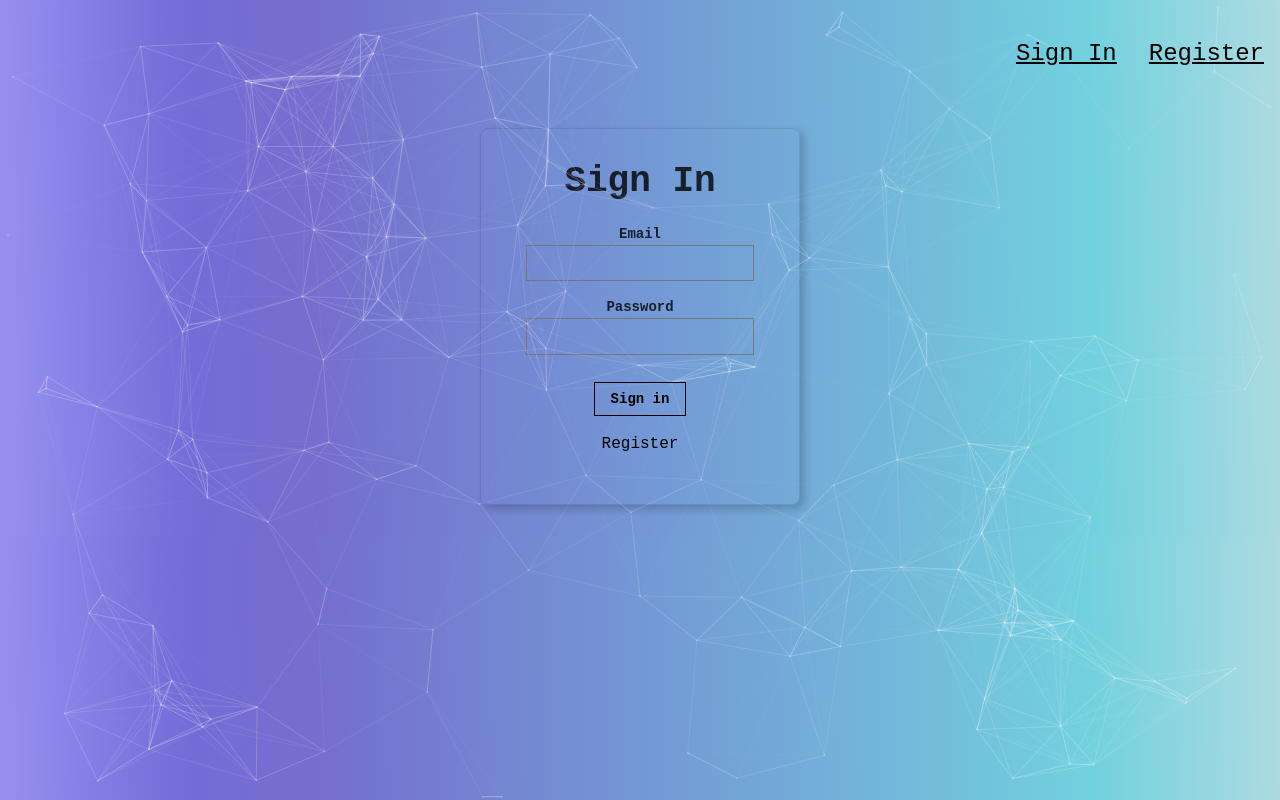
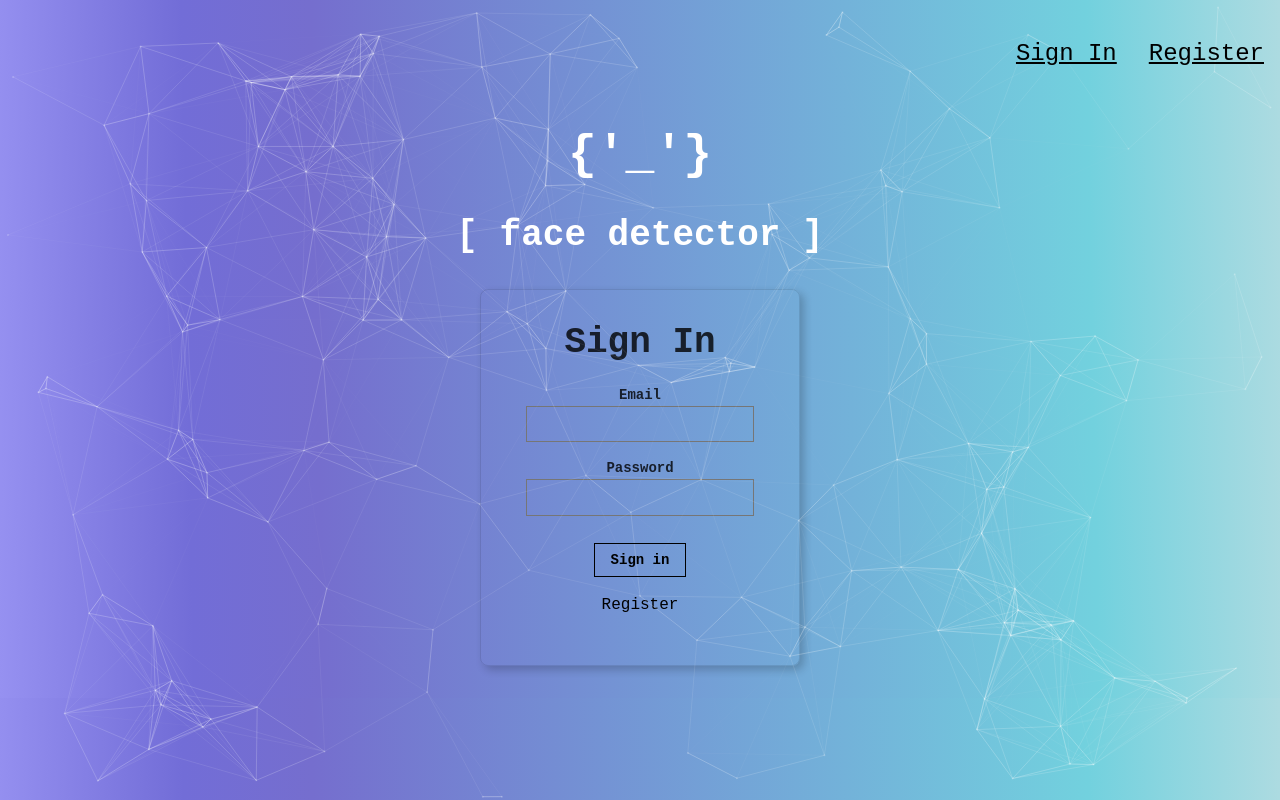
Before and after one commit to oks-erm/img_classifier_react, a React (Create React App) app in the folder face-detector/: page / in a window 1280 px wide. Built offline with nearby package versions, Linux system fonts and the light colour scheme.

Commit message:
Add logo to signin and register pages

```diff
--- a/face-detector/src/App.js
+++ b/face-detector/src/App.js
@@ -171,7 +171,7 @@ class App extends Component {
         <main className='mt6'>
         {route === 'home'
           ? <div>
-            <Logo />
+            <Logo route={route}/>
             <ImageForm
               onInputChange={this.onInputChange}
               onSubmit={this.onButtonSubmit} />
--- a/face-detector/src/components/ImageForm/ImageForm.js
+++ b/face-detector/src/components/ImageForm/ImageForm.js
@@ -3,7 +3,7 @@ import './ImageForm.css';
 
 const ImageForm = ({ onInputChange, onSubmit }) => {
     return (
-        <div className='mt0'>
+        <div>
             <p className='center f3 mb3 text-shadow'>
                {"Upload your image and we'll do the rest."}
             </p>
--- a/face-detector/src/components/Logo/Logo.js
+++ b/face-detector/src/components/Logo/Logo.js
@@ -1,9 +1,11 @@
 import react from "react";
 
 
-const Logo = () => {
+const Logo = ({ route }) => {
     return (
-        <div className="mt7">
+        <div>
+            { route !== 'home'
+                ? <div className="mt4">
                     <div>
                         <h1 className='center f1 white'>&#123;'&#95;'&#125;</h1>
                     </div>
@@ -11,8 +13,18 @@ const Logo = () => {
                         <h1 className='center f2 white'>{"[ face detector ]"}</h1>
                     </div>
                 </div>
+                : <div className="mt7">
+                    <div>
+                        <h1 className='center f1 white'>&#123;'&#95;'&#125;</h1>
+                    </div>
+                    <div>
+                        <h1 className='center f2 white'>{"[ face detector ]"}</h1>
+                    </div>
+                </div>
+            }
+        </div>
+    );
+};
 
-    );
-}
 
 export default Logo;
--- a/face-detector/src/components/Register/Register.js
+++ b/face-detector/src/components/Register/Register.js
@@ -1,4 +1,5 @@
 import React from "react";
+import Logo from "../Logo/Logo";
 
 class Register extends React.Component {
     constructor(props) {
@@ -43,6 +44,8 @@ class Register extends React.Component {
 
     render() {
         return (
+            <div>
+                <Logo />
             <article className="br3 ba b--black-10 mv4 w-100 w-50-m w-25-l mw6 shadow-5 center" >
                 <main className="pa4 black-80">
                     <div className="measure">
@@ -85,6 +88,7 @@ class Register extends React.Component {
                     </div>
                 </main>
             </article>
+            </div>
         );
     }
 }
--- a/face-detector/src/components/SignIn/SignIn.js
+++ b/face-detector/src/components/SignIn/SignIn.js
@@ -1,4 +1,5 @@
 import React from "react";
+import Logo from "../Logo/Logo";
 
 class SignIn extends React.Component {
     constructor(props) {
@@ -38,6 +39,8 @@ class SignIn extends React.Component {
     render() {
         const { onRouteChange } = this.props;
         return (
+            <div>
+            <Logo/>
             <article className="br3 ba b--black-10 mv4 w-100 w-50-m w-25-l mw6 shadow-5 center">
                 <main className="pa4 black-80">
                     <div className="measure">
@@ -74,6 +77,7 @@ class SignIn extends React.Component {
                     </div>
                 </main>
             </article>
+            </div>
         );
     };
 }
```
Lines whose indentation alone changed are shown as unchanged.
